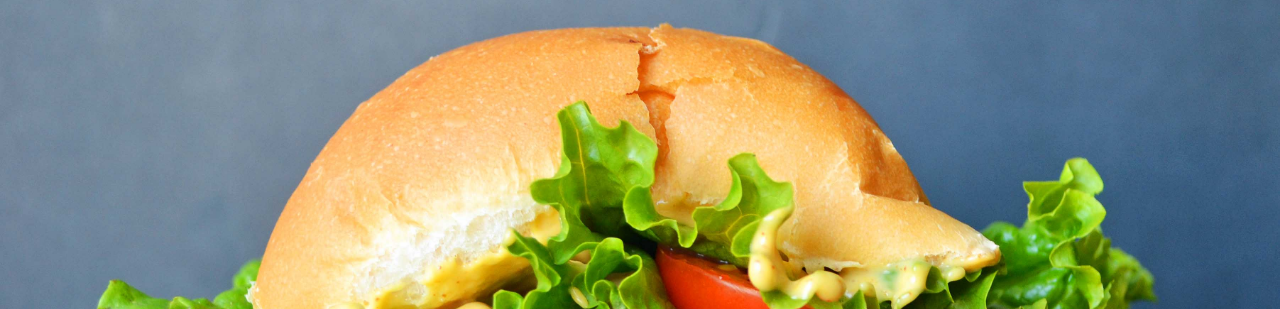
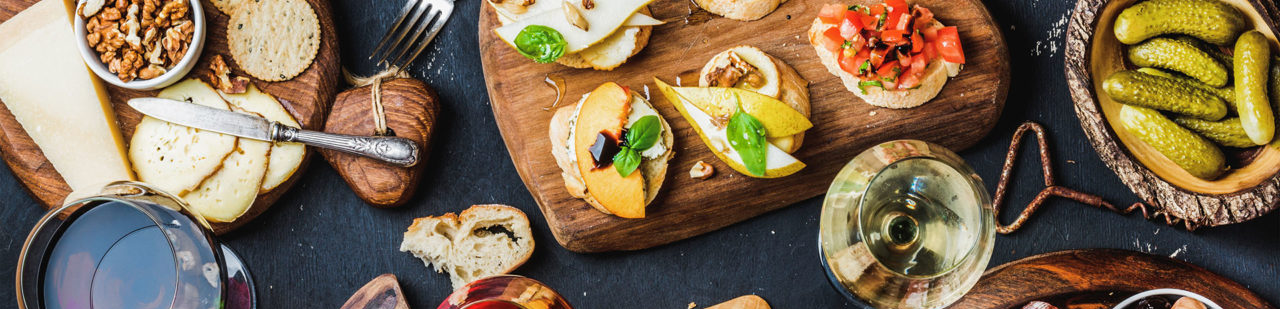
Before and after one commit to VladAlvarez/RyParisBurger, a plain HTML site: page project-folder/recipe.html in a window 1280 px wide. Shown: the part 104-413 px from the top of the page. Drawn offline with Linux system fonts and the light colour scheme.

Commit message:
removed superflous css

```diff
--- a/project-folder/css/style.css
+++ b/project-folder/css/style.css
@@ -89,10 +89,6 @@ a {
     background-repeat: no-repeat;
     background-size: cover;
     height: 540px;
-}
-
-#hamburger {
-    background-image: url("../images/burger.jpg");
 }
 
 .callToAction {
```
